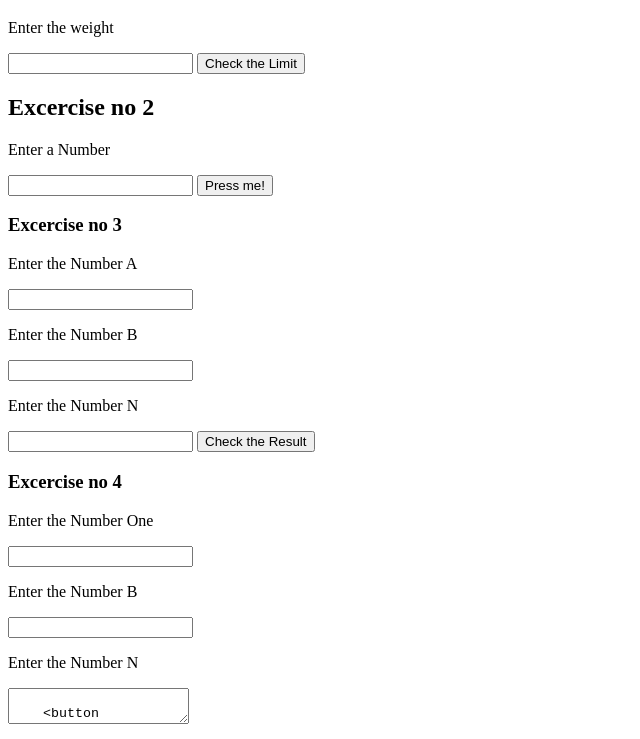
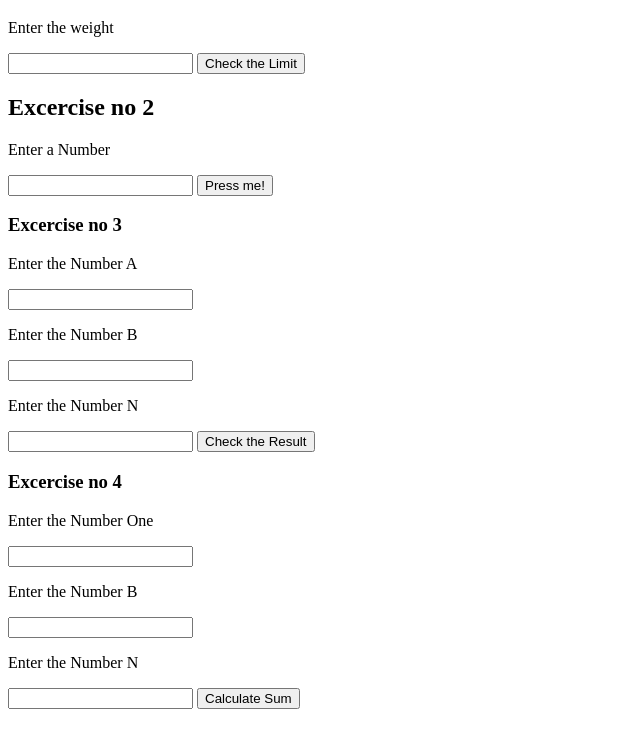
Before and after one commit to Tehseen316/iscProgramiing, a plain HTML site: page index.html in a window 1280 px wide. Shown: the part 61-800 px from the top of the page, without its empty margins (0-640 px from the left). Drawn offline with Linux system fonts and the light colour scheme.

Commit message:
bbbbbbbbbbbb

```diff
--- a/index.html
+++ b/index.html
@@ -93,7 +93,7 @@
     <p>Enter the Number B</p>
     <input type="number" id="y">
     <p>Enter the Number N</p>
-    <textarea id="z">
+    <input type="text" id="z">
 
     <button onclick="onButtonClick()">Calculate Sum</button>
 
```
